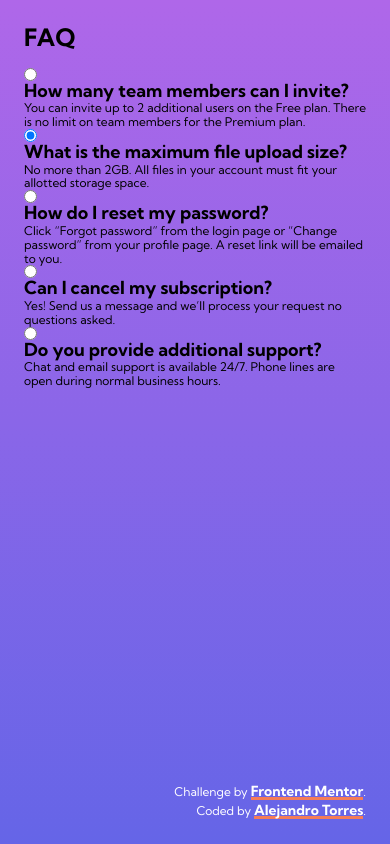
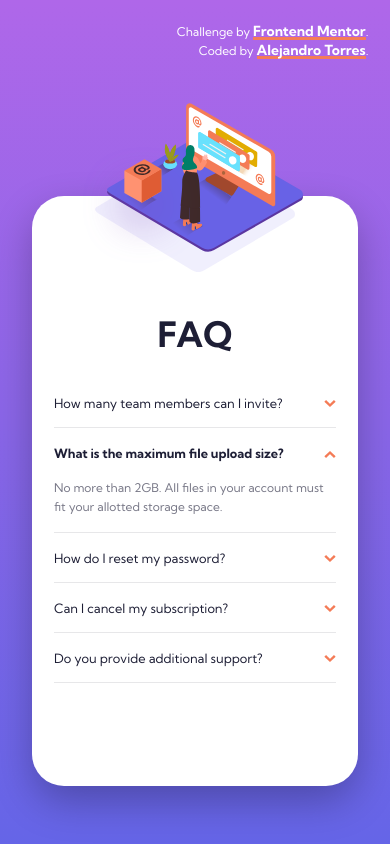
Before and after one commit to atorres-io/frontend-mentor-faq-accordion-card, a website: page sources/index.html in a window 390 px wide. Drawn offline with Linux system fonts and the light colour scheme.

Commit message:
styles(all): styles complete

```diff
--- a/sources/assets/styles/components.css
+++ b/sources/assets/styles/components.css
@@ -0,0 +1,72 @@
+.visual {
+  min-height: 590px;
+  background:
+    url(../images/illustration-woman-online-desktop.svg) no-repeat 120% 30% / 120%,
+    url(../images/bg-pattern-desktop.svg) no-repeat 105% 80% / 200%;
+}
+
+.visual::after {
+  position: absolute;
+  content: '';
+  top: 35%;
+  left: -28%;
+  width: 200px;
+  height: 200px;
+  background: url(../images/illustration-box-desktop.svg) no-repeat center center / contain;
+  animation: floating 6s ease infinite;
+}
+
+/* FAQ Styles */
+
+.faq {
+  min-height: 590px;
+  padding: calc(var(--space-xl) * 2) var(--space-xs);
+}
+
+.faq input[type='radio'] {
+  display: none;
+}
+
+.faq label {
+  position: relative;
+  display: block;
+  width: 100%;
+  min-height: 50px;
+  max-height: 0;
+  padding-bottom: var(--space-md);
+  border-bottom: solid 1px var(--color-light-grayish-blue);
+  overflow: hidden;
+  cursor: pointer;
+  transition: max-height 1s ease;
+}
+
+.faq label::after {
+  position: absolute;
+  content: '';
+  top: 20px;
+  right: 0;
+  width: 12px;
+  height: 12px;
+  background: url(../images/icon-arrow-down.svg) no-repeat center center / contain;
+  transition: transform 1s cubic-bezier(0.68, -0.55, 0.265, 1.55);
+}
+
+.faq h2 {
+  transition: color 250ms ease, font-weight 250ms ease;
+}
+
+.faq label:hover h2 {
+  color: var(--color-soft-red);
+}
+
+.faq input[type='radio']:checked + label {
+  max-height: 300px;
+}
+
+.faq input[type='radio']:checked + label h2 {
+  font-weight: var(--weight-bold);
+}
+
+.faq input[type='radio']:checked + label::after {
+  transform: rotate(180deg);
+}
--- a/sources/assets/styles/frameworks/atorres-io.css
+++ b/sources/assets/styles/frameworks/atorres-io.css
@@ -112,7 +112,7 @@ a {
 
 /* Medium Size - Tablets */
 
-@media screen and (max-width: 640px) {
+@media screen and (max-width: 700px) { /*992*/
 	.md-column-wrap { flex-flow: column wrap; }
 	.md-column-nowrap { flex-flow: column nowrap; }
 	.md-row-wrap-reverse { flex-flow: row-reverse wrap; }
@@ -160,7 +160,7 @@ a {
 
 /* Medium Size - Tablets */
 
-@media screen and (max-width: 992px) {
+@media screen and (max-width: 700px) { /*992*/
 	.md-col-1 { grid-template-columns: repeat(1, 1fr); }
 	.md-col-2 { grid-template-columns: repeat(2, 1fr); }
 	.md-col-3 { grid-template-columns: repeat(3, 1fr); }
@@ -202,6 +202,67 @@ a {
 	animation-timing-function: cubic-bezier(0.68, -0.55, 0.265, 1.55);
 }
 
+.position-relative { position: relative; }
+.position-absolute { position: absolute; }
+
+.display-none { display: none; }
+.display-block { display: block; }
+
+.width-100 { width: 100%; }
+.width-50 { width: 50%; }
+.width-80 { width: 80%; }
+.width-20 { width: 20%; }
+
+.height-100 { height: 100%; }
+.height-80 { height: 80%; }
+.height-70 { height: 70%; }
+.height-60 { height: 60%; }
+.height-40 { height: 40%; }
+.height-30 { height: 30%; }
+.height-20 { height: 20%; }
+
+/* Medium Size - Tablets */
+
+@media screen and (max-width: 700px) { /*992*/
+	.md-display-none { display: none; }
+	.md-display-block { display: block; }
+
+	.md-width-100 { width: 100%; }
+	.md-width-50 { width: 50%; }
+	.md-width-80 { width: 80%; }
+	.md-width-20 { width: 20%; }
+
+	.md-height-100 { height: 100%; }
+	.md-height-80 { height: 80%; }
+	.md-height-70 { height: 70%; }
+	.md-height-60 { height: 60%; }
+	.md-height-40 { height: 40%; }
+	.md-height-30 { height: 30%; }
+	.md-height-20 { height: 20%; }
+
+	.md-text-center { text-align: center; }
+}
+
+/* Small Size - Mobiles */
+
+@media screen and (max-width: 576px) {
+	.sm-display-none { display: none; }
+	.sm-display-block { display: block; }
+
+	.sm-width-100 { width: 100%; }
+	.sm-width-50 { width: 50%; }
+	.sm-width-80 { width: 80%; }
+	.sm-width-20 { width: 20%; }
+
+	.sm-height-100 { height: 100%; }
+	.sm-height-80 { height: 80%; }
+	.sm-height-70 { height: 70%; }
+	.sm-height-60 { height: 60%; }
+	.sm-height-40 { height: 40%; }
+	.sm-height-40 { height: 30%; }
+	.sm-height-20 { height: 20%; }
+}
+
 /* ====================
  * MEDIA
  * ==================== */
--- a/sources/assets/styles/general.css
+++ b/sources/assets/styles/general.css
@@ -1,28 +1,42 @@
 body {
+  display: flex;
+  justify-content: center;
+  align-items: center;
   font-size: 12px;
   padding: var(--space-bg);
 }
 
+main {
+  width: calc(100% - var(--space-bg));
+  height: auto;
+  max-width: 920px;
+  min-height: 590px;
+  background-color: var(--color-white);
+  border-radius: var(--radius-xs);
+  box-shadow: 0 16px 40px -2px rgb(0 0 0 / 28%);
+  transition: height 800ms ease;
+}
+
 footer {
   position: absolute;
-  bottom: 0;
+  top: 0;
   right: 0;
   text-align: right;
   padding: var(--space-bg);
 }
 
-h1 {}
-h2 {}
-h3 {}
-h4 {}
-h5 {}
-h6 {}
+h2 {
+  line-height: 50px;
+  font-size: clamp(0.8rem, 0.8rem, 1rem);
+  font-weight: var(--weight-normal);
+  color: var(--color-dark-desaturated-blue);
+}
 
-h1.display-1 {}
-
-h2.display-2 {}
-
-h3.display-3 {}
+h1 {
+  font-size: 35px;
+  font-weight: var(--weight-bold);
+  color: var(--color-dark-desaturated-blue);
+}
 
 a {
   font-weight: var(--weight-bold);
@@ -31,8 +45,14 @@ a {
 
 span {
   font-weight: var(--weight-normal);
+  color: var(--color-very-dark-grayish-blue);
   font-size: 12px;
   line-height: 1.2rem;
 }
 
-p {}
+p {
+  font-weight: var(--weight-normal);
+  color: var(--color-dark-grayish-blue);
+  font-size: 12px;
+  line-height: 1.2rem;
+}
--- a/sources/assets/styles/global.css
+++ b/sources/assets/styles/global.css
@@ -9,9 +9,16 @@
 
 	--space-sm: 0.5rem;
 	--space-md: 1rem;
-	--space-bg: 1.5rem;
+	--space-bg: 1.35rem;
 	--space-xs: 2rem;
 	--space-xl: 2.5rem;
+	--space-omg: 10rem;
+
+	--radius-sm: 8px;
+	--radius-md: 16px;
+	--radius-bg: 24px;
+	--radius-xs: 32px;
+	--radius-full: 30rem;
 
 	--font-family: 'Kumbh Sans', sans-serif;
 	--weight-normal: 400;
--- a/sources/assets/styles/media.css
+++ b/sources/assets/styles/media.css
@@ -1 +1,36 @@
 /* Best Mobile Preview: 375px :: Best Desktop Preview: 1440px */
+
+@media screen and (max-width: 850px) {
+  .visual::after {
+    width: 170px;
+    height: 170px;
+  }
+}
+
+@media screen and (max-width: 700px) {
+  body {
+    padding: var(--space-omg) var(--space-bg) var(--space-bg) var(--space-bg);
+  }
+
+  .visual {
+    min-height: calc(calc(20 * 590px) / 100); /* 20% of 590 */
+    background: none;
+  }
+
+  .visual::after {
+    top: -100%;
+    left: 0;
+    width: 100%;
+    height: 300%;
+    animation: none;
+    background:
+      url(../images/illustration-woman-online-mobile.svg) no-repeat 48% 13% / 220px,
+      url(../images/bg-pattern-mobile.svg) no-repeat 50% 40% / 200px;
+    pointer-events: none;
+  }
+
+  .faq {
+    min-height: calc(calc(80 * 590px) / 100); /* 80% of 590 */
+    padding: 0 var(--space-bg);
+  }
+}
--- a/sources/assets/styles/utilities.css
+++ b/sources/assets/styles/utilities.css
@@ -1 +1,9 @@
-.text-white { color: var(--color-white); }
+.text-white {
+  color: var(--color-white);
+}
+
+@keyframes floating {
+  0% { top: 35%; }
+  50% { top: 37%; }
+  100% { top: 35%; }
+}
```
